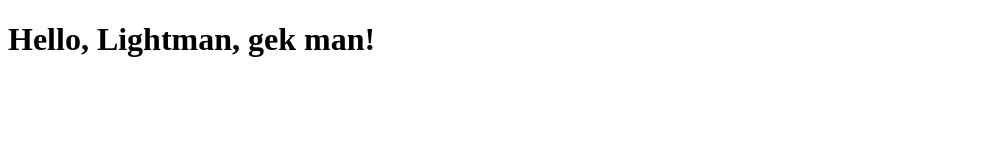
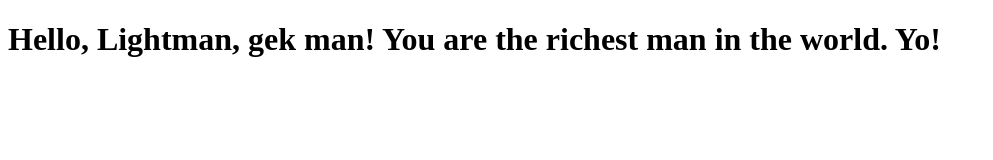
Before and after one commit to LightmanLuc/coursera-test, a plain HTML site: page site/index.html in a window 1280 px wide. Shown: the whole page, without its empty margins (0-993 px from the left). Drawn offline with Linux system fonts and the light colour scheme.

Commit message:
small addition to out page content.

```diff
--- a/site/index.html
+++ b/site/index.html
@@ -4,6 +4,6 @@
 	<title>Hello, Lightman!</title>
 </head>
 <body>
-<h1>Hello, Lightman, gek man!</h1>
+<h1>Hello, Lightman, gek man! You are the richest man in the world. Yo!</h1>
 </body>
 </html>
```
